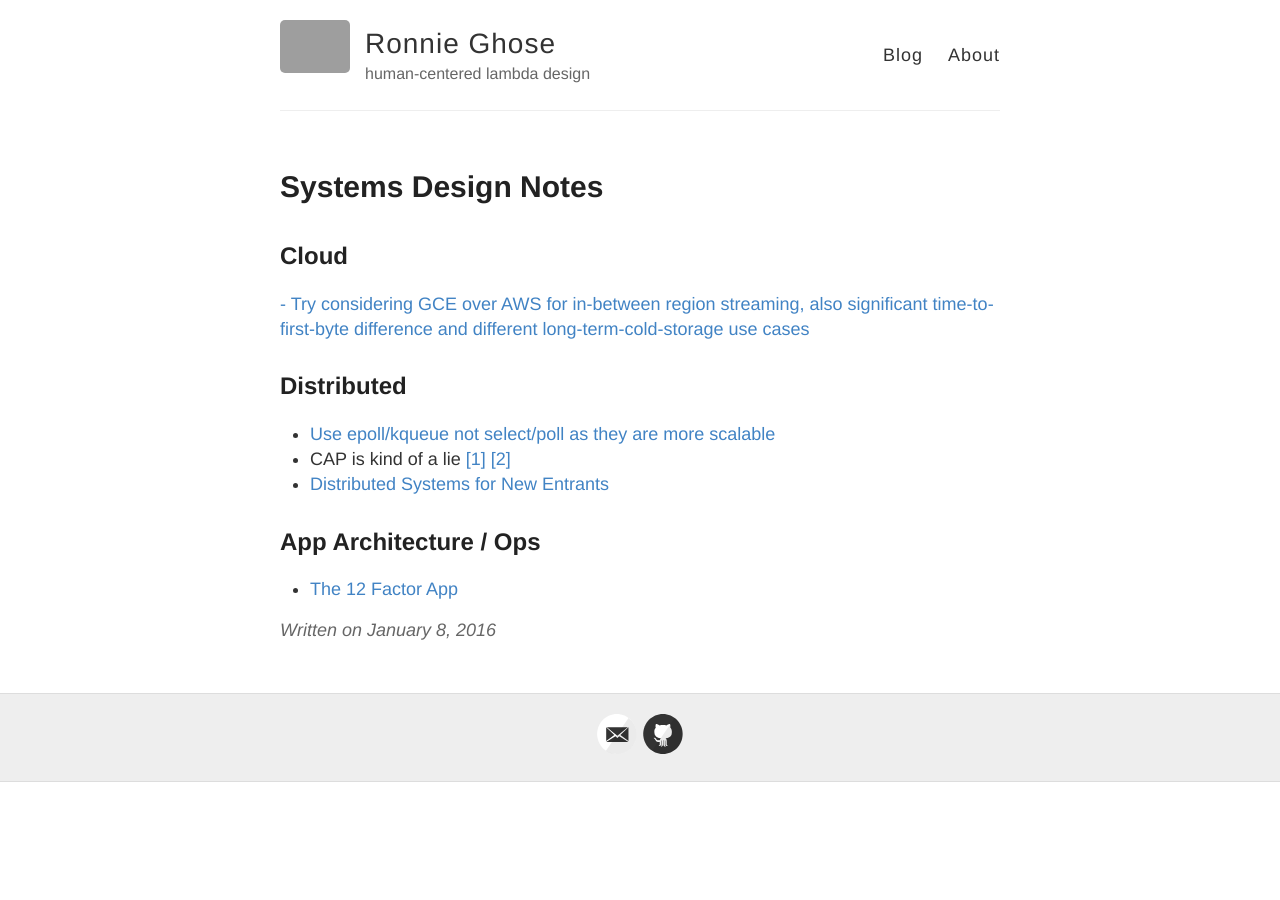
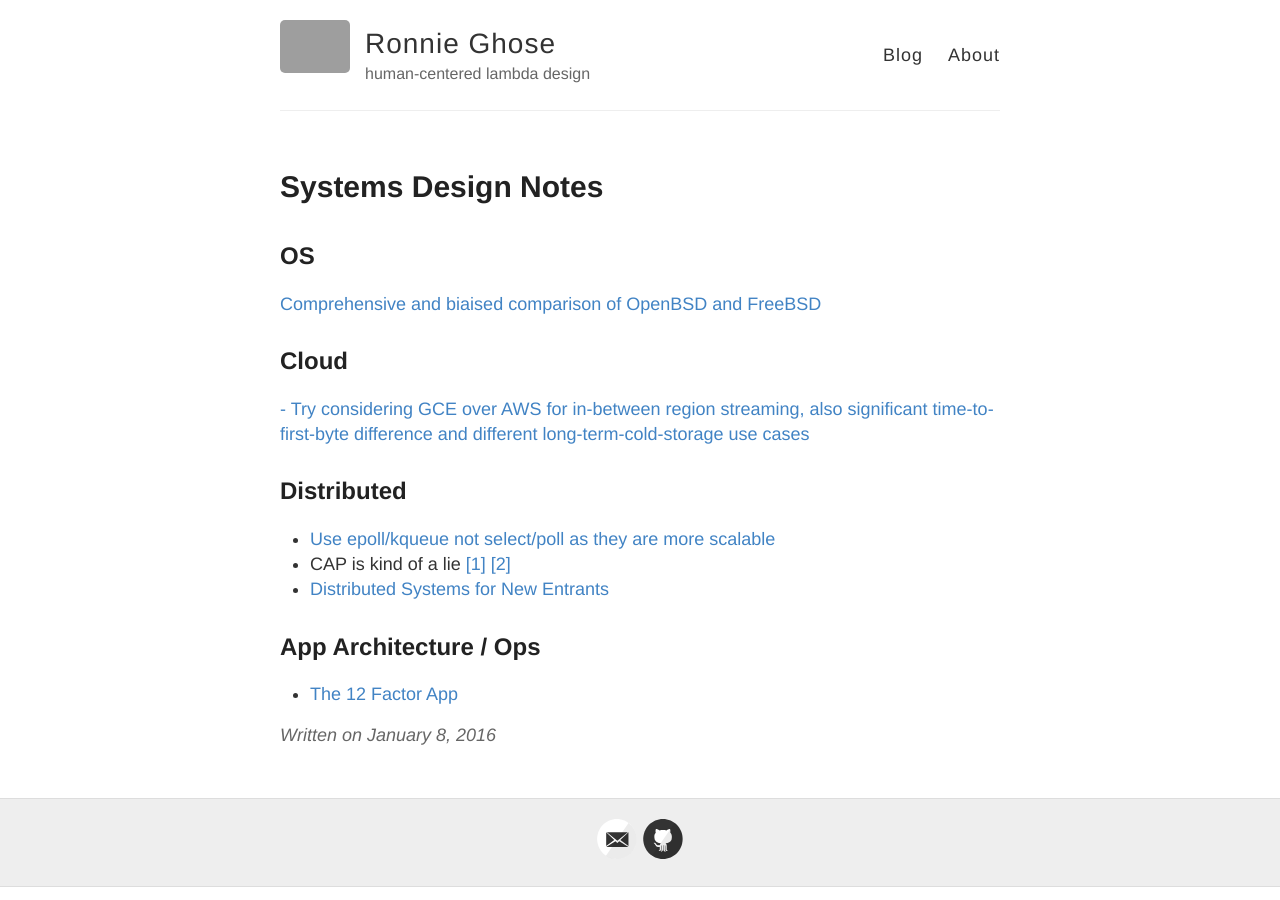
Before and after one commit to RONNCC/ronncc.github, a Jekyll site: the page built from _posts/2016-1-8-systemDesignNotes.md, in a window 1280 px wide. Built offline with Jekyll 4.4.1, drawn with Linux system fonts in a browser that asks for light colours; comment, search, counter and statistics services are not loaded; grey boxes are pictures that could not be loaded.

Commit message:
Updated 2016-1-8-systemDesignNotes.md

```diff
--- a/_posts/2016-1-8-systemDesignNotes.md
+++ b/_posts/2016-1-8-systemDesignNotes.md
@@ -13,6 +13,9 @@ title: Systems Design Notes
 type: post
 ---
 
+## OS
+[Comprehensive and biaised comparison of OpenBSD and FreeBSD](https://www.bsdfrog.org/pub/events/my_bsd_sucks_less_than_yours-AsiaBSDCon2017-paper.pdf)
+
 ## Cloud
 [- Try considering GCE over AWS for in-between region streaming, also significant time-to-first-byte difference and different long-term-cold-storage use cases ](http://blog.zachbjornson.com/2015/12/29/cloud-storage-performance.html)
 
```
